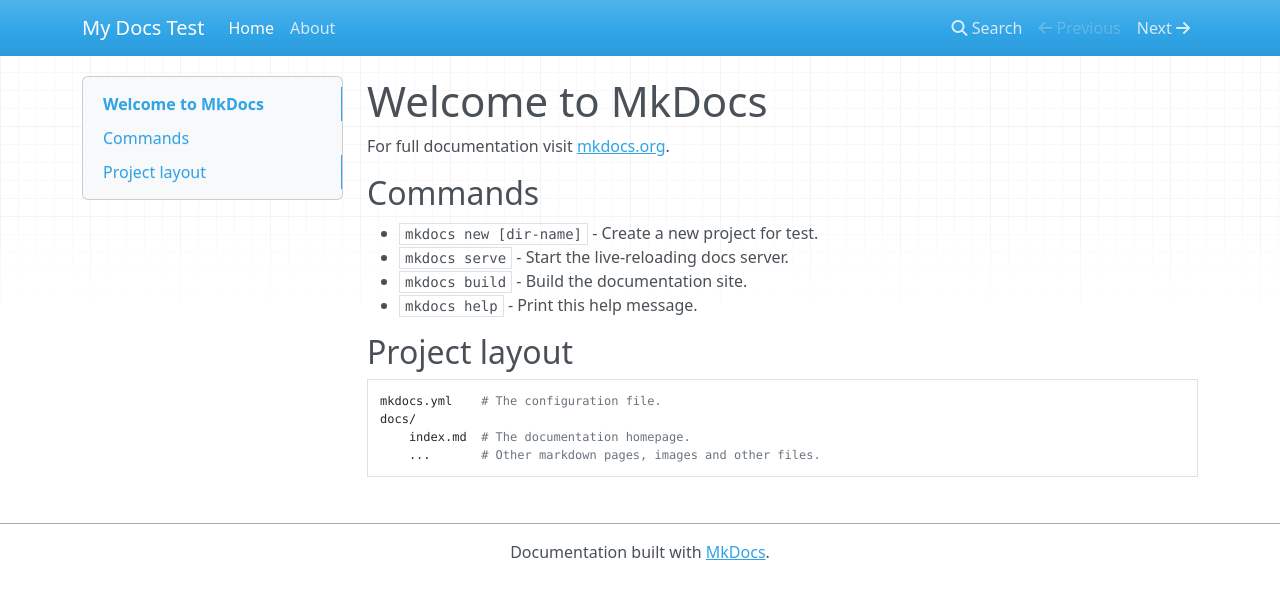
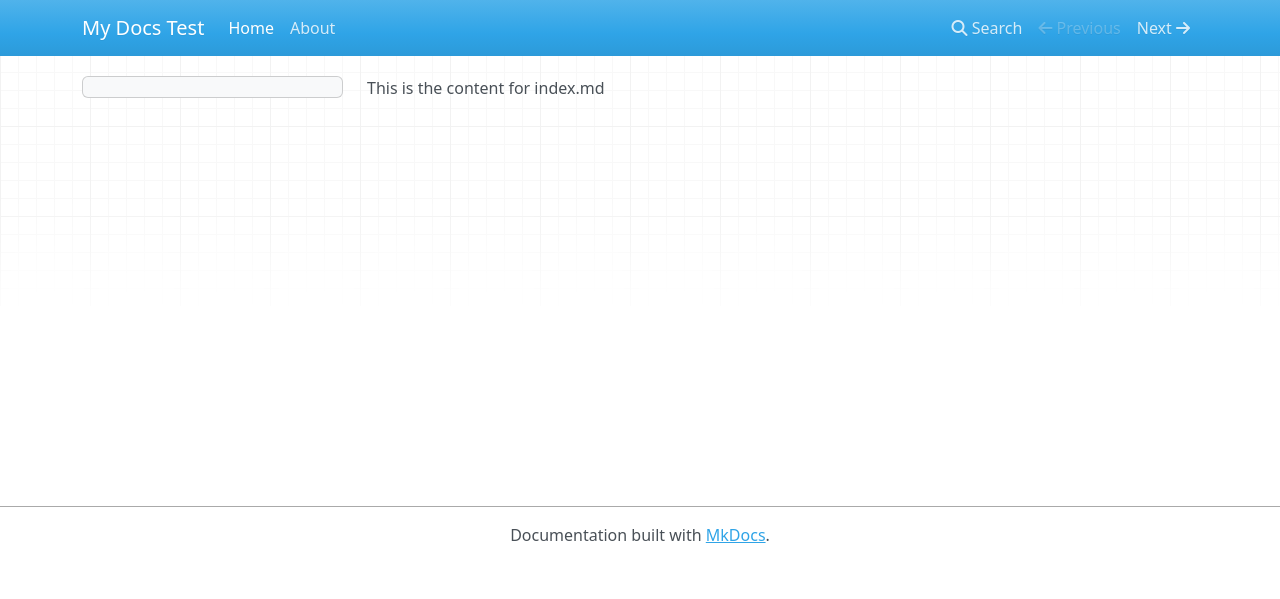
Before and after one commit to maplefu0602/test-gdcdocs, an MkDocs documentation site: the page built from docs/index.md, in a window 1280 px wide. Shown: the top 599 px of the page. Built offline with MkDocs 1.6.1, drawn with Linux system fonts in a browser that asks for light colours; nearby versions of some CDN libraries; old or Windows-style settings are respelled for this version of MkDocs.

Commit message:
Update index.md

```diff
--- a/docs/index.md
+++ b/docs/index.md
@@ -1,17 +1 @@
-# Welcome to MkDocs
-
-For full documentation visit [mkdocs.org](http://mkdocs.org).
-
-## Commands
-
-* `mkdocs new [dir-name]` - Create a new project for test.
-* `mkdocs serve` - Start the live-reloading docs server.
-* `mkdocs build` - Build the documentation site.
-* `mkdocs help` - Print this help message.
-
-## Project layout
-
-    mkdocs.yml    # The configuration file.
-    docs/
-        index.md  # The documentation homepage.
-        ...       # Other markdown pages, images and other files.
+This is the content for index.md
```
